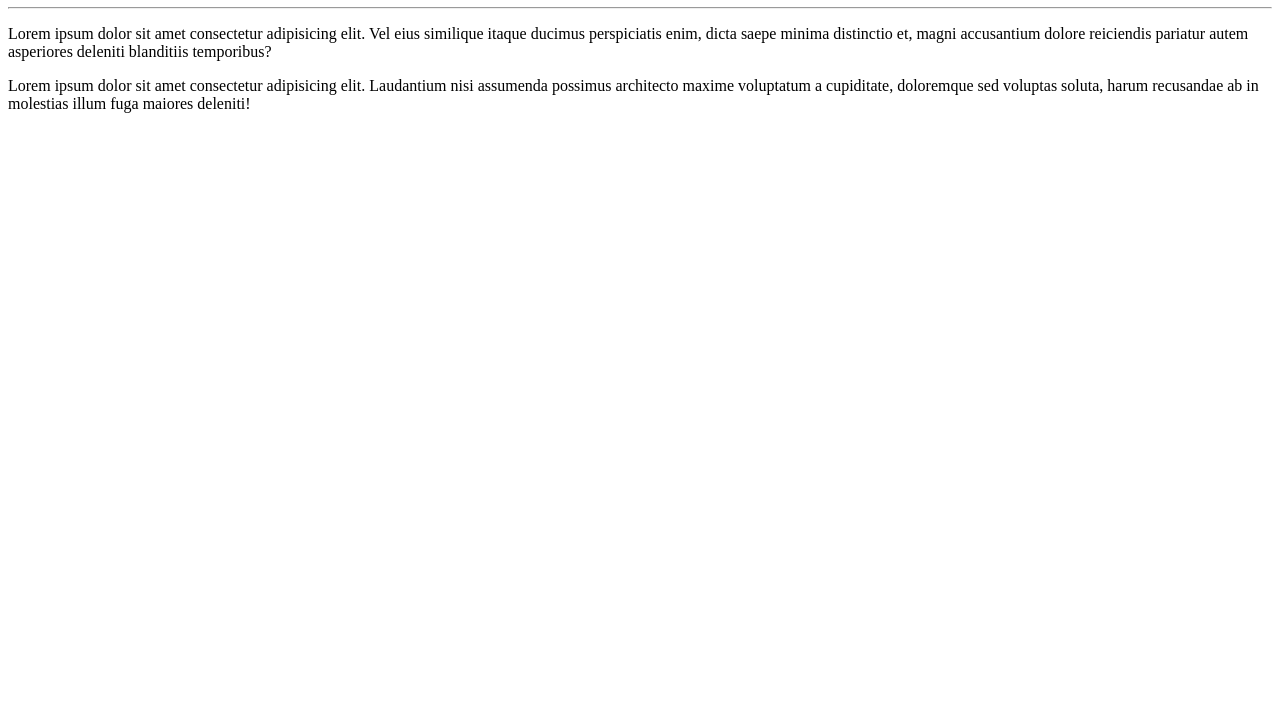
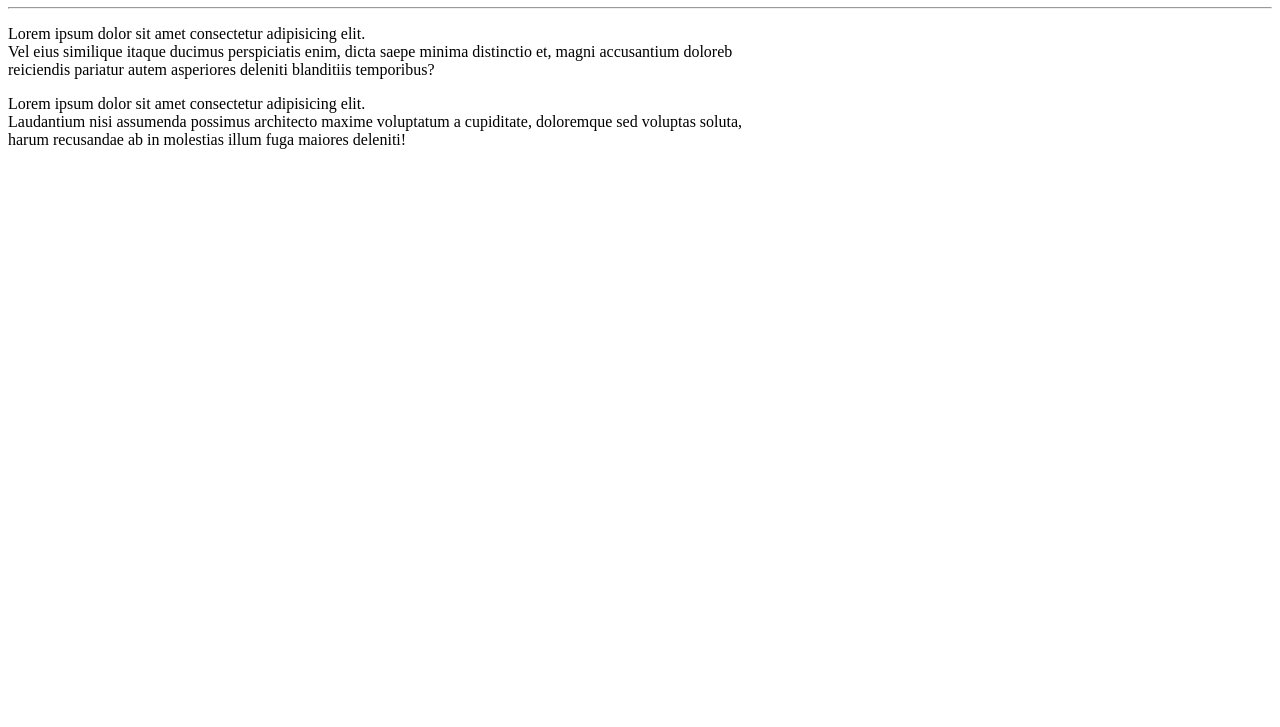
Before and after one commit to limadouglas07/Ola-Mundo, a plain HTML site: page site-exemplo/index.html in a window 1280 px wide. Shown: the part 73-800 px from the top of the page. Drawn offline with Linux system fonts and the light colour scheme.

Commit message:
Adicionado quebra de linha

```diff
--- a/site-exemplo/index.html
+++ b/site-exemplo/index.html
@@ -8,8 +8,8 @@
 <body>
     <h1>Olá, Mundo</h1>
     <hr>
-    <p>Lorem ipsum dolor sit amet consectetur adipisicing elit. Vel eius similique itaque ducimus perspiciatis enim, dicta saepe minima distinctio et, magni accusantium dolore reiciendis pariatur autem asperiores deleniti blanditiis temporibus?</p>
+    <p>Lorem ipsum dolor sit amet consectetur adipisicing elit. <br>Vel eius similique itaque ducimus perspiciatis enim, dicta saepe minima distinctio et, magni accusantium doloreb <br> reiciendis pariatur autem asperiores deleniti blanditiis temporibus?</p>
 
-    <p>Lorem ipsum dolor sit amet consectetur adipisicing elit. Laudantium nisi assumenda possimus architecto maxime voluptatum a cupiditate, doloremque sed voluptas soluta, harum recusandae ab in molestias illum fuga maiores deleniti!</p>
+    <p>Lorem ipsum dolor sit amet consectetur adipisicing elit. <br>Laudantium nisi assumenda possimus architecto maxime voluptatum a cupiditate, doloremque sed voluptas soluta, <br>harum recusandae ab in molestias illum fuga maiores deleniti!</p>
 </body>
 </html>
```
